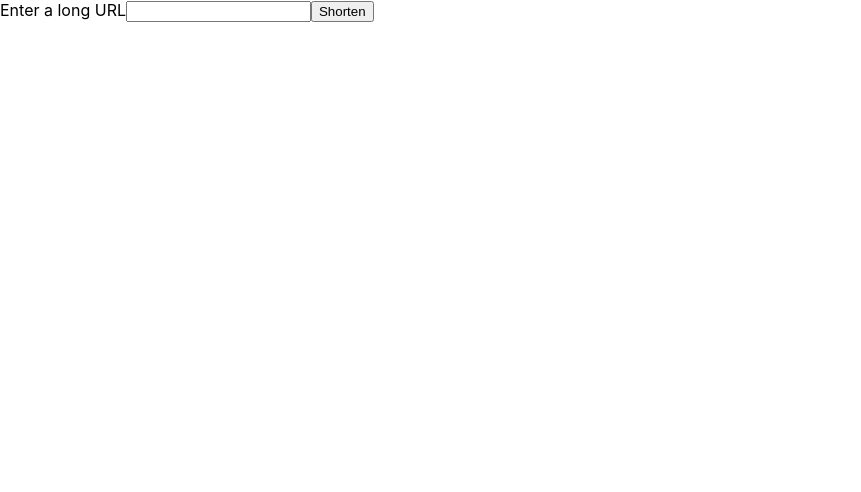
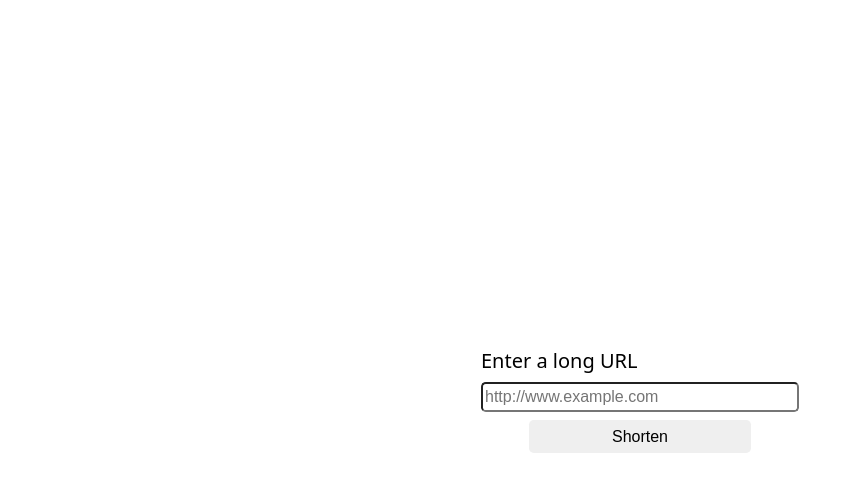
Before and after one commit to dragonman225-alt/shorturl, a React (Create React App) app in the folder frontend/: page / in a window 1280 px wide. Shown: the top 492 px of the page, without its empty margins (0-861 px from the left). Built offline with nearby package versions, Linux system fonts and the light colour scheme.

Commit message:
feat(frontend): add styles

```diff
--- a/frontend/src/App.module.scss
+++ b/frontend/src/App.module.scss
@@ -1,38 +1,55 @@
-.App {
-  text-align: center;
+.app {
+  width: 100%;
+  height: 100%;
+  display: flex;
+  justify-content: center;
+  align-items: center;
 }
 
-.App-logo {
-  height: 40vmin;
-  pointer-events: none;
-}
+.widget {
+  display: flex;
+  flex-direction: column;
+  width: 100%;
+  max-width: 350px;
+  padding: 1rem;
 
-@media (prefers-reduced-motion: no-preference) {
-  .App-logo {
-    animation: App-logo-spin infinite 20s linear;
+  label {
+    display: block;
+    font-size: 1.25rem;
+    margin-bottom: 0.5rem;
+  }
+
+  input {
+    margin-bottom: 0.5rem;
+  }
+
+  button {
+    align-self: center;
+    padding: 0.3rem 1rem;
+    width: 70%;
+    min-width: 7rem;
+    border: none;
+    transition: background 30ms ease-in-out;
+
+    &:hover {
+      background: rgba(0, 0, 0, 0.08);
+    }
+
+    &:active {
+      background: rgba(0, 0, 0, 0.16);
+    }
+  }
+
+  input,
+  button {
+    display: block;
+    font-size: 1rem;
+    line-height: 1.5;
+    border-radius: 0.3rem;
   }
 }
 
-.App-header {
-  background-color: #282c34;
-  min-height: 100vh;
-  display: flex;
-  flex-direction: column;
-  align-items: center;
-  justify-content: center;
-  font-size: calc(10px + 2vmin);
-  color: white;
+.error {
+  padding: 0.5rem;
+  color: rgb(218, 65, 65);
 }
-
-.App-link {
-  color: #61dafb;
-}
-
-@keyframes App-logo-spin {
-  from {
-    transform: rotate(0deg);
-  }
-  to {
-    transform: rotate(360deg);
-  }
-}
--- a/frontend/src/App.tsx
+++ b/frontend/src/App.tsx
@@ -1,6 +1,7 @@
-import './App.module.scss'
 import { useState } from 'react'
 import { createShortUrl } from './apiClient'
+
+import styles from './App.module.scss'
 
 enum AppStatus {
   EnteringUrl,
@@ -16,17 +17,21 @@ function App() {
   const [longUrl, setLongUrl] = useState('')
 
   return (
-    <div className="App">
+    <div className={styles.app}>
+      <div className={styles.widget}>
         {status === AppStatus.EnteringUrl && (
           <>
             <label>Enter a long URL</label>
             <input
               value={longUrl}
               type="url"
+              placeholder="http://www.example.com"
               onChange={e => setLongUrl(e.target.value)}
+              required
             />
             <button
               onClick={() => {
+                if (!longUrl) return
                 createShortUrl(
                   longUrl,
                   shortUrl => {
@@ -47,7 +52,11 @@ function App() {
         {status === AppStatus.ShowingShortUrl && (
           <>
             <label>Short URL</label>
-          <input value={shortUrl} readOnly />
+            <input
+              value={shortUrl}
+              onClick={e => (e.target as HTMLInputElement).select()}
+              readOnly
+            />
             <button onClick={() => setStatus(AppStatus.EnteringUrl)}>
               Shorten another
             </button>
@@ -56,13 +65,14 @@ function App() {
         {status === AppStatus.Pending && <div>Shortening</div>}
         {status === AppStatus.ShowingError && (
           <>
-          <div>{errorMessage}</div>
+            <div className={styles.error}>{errorMessage}</div>
             <button onClick={() => setStatus(AppStatus.EnteringUrl)}>
               Try again
             </button>
           </>
         )}
       </div>
+    </div>
   )
 }
 
--- a/frontend/src/api.ts
+++ b/frontend/src/api.ts
@@ -9,3 +9,4 @@ export interface CreateShortUrlResponseData {
 }
 
 export const SHORT_URLS_API_PATH = '/api/shorturls'
+export const REDIRECT_PATH = '/s'
--- a/frontend/src/apiClient.ts
+++ b/frontend/src/apiClient.ts
@@ -3,6 +3,7 @@ import {
   CreateShortUrlResponseData,
   SHORT_URLS_API_PATH,
 } from './api'
+import { getUrlPrefix } from './utils'
 
 export async function createShortUrl(
   url: string,
@@ -21,7 +22,7 @@ export async function createShortUrl(
     .then(response => parseJson<CreateShortUrlResponseData>(response))
     .then(data => {
       if (data.error) onError(data.message)
-      else onSuccess(data.hash)
+      else onSuccess(`${getUrlPrefix()}${data.hash}`)
     })
     .catch((error: Error) => {
       onError(error.message)
--- a/frontend/src/index.css
+++ b/frontend/src/index.css
@@ -1,13 +1,19 @@
+* {
+  box-sizing: border-box;
+}
+
 body {
   margin: 0;
-  font-family: -apple-system, BlinkMacSystemFont, 'Segoe UI', 'Roboto', 'Oxygen',
-    'Ubuntu', 'Cantarell', 'Fira Sans', 'Droid Sans', 'Helvetica Neue',
-    sans-serif;
+  font-family: 'Noto Sans', -apple-system, BlinkMacSystemFont, 'Segoe UI',
+    'Roboto', 'Oxygen', 'Ubuntu', 'Cantarell', 'Fira Sans', 'Droid Sans',
+    'Helvetica Neue', sans-serif;
   -webkit-font-smoothing: antialiased;
   -moz-osx-font-smoothing: grayscale;
 }
 
-code {
-  font-family: source-code-pro, Menlo, Monaco, Consolas, 'Courier New',
-    monospace;
+html,
+body,
+#root {
+  width: 100%;
+  height: 100%;
 }
--- /dev/null
+++ b/frontend/src/utils.ts
@@ -0,0 +1,6 @@
+import { REDIRECT_PATH } from './api'
+
+export function getUrlPrefix() {
+  const urlObj = new URL(window.location.href)
+  return `${urlObj.protocol}//${urlObj.host}${REDIRECT_PATH}/`
+}
```
Lines whose indentation alone changed are shown as unchanged.
